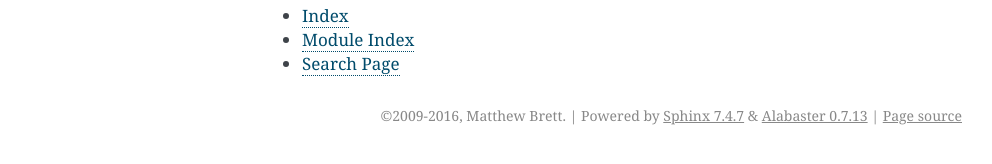
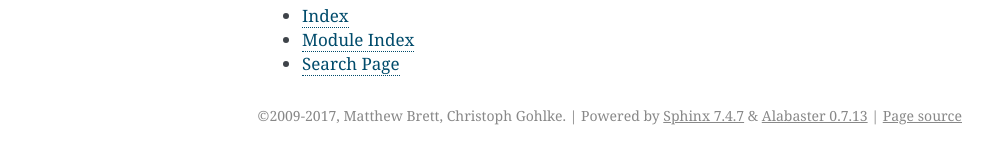
Before and after one commit to matthew-brett/transforms3d, a Sphinx documentation site: the page built from doc/index.rst, in a window 1280 px wide. Shown: the part 588-752 px from the top of the page, without its empty margins (148-1140 px from the left). Built offline with Sphinx 7.4.7, drawn with Linux system fonts in a browser that asks for light colours; pages that are not in the unit, such as notebooks, are missing from menus.

Commit message:
MAINT: release updates

```diff
--- a/doc/conf.py
+++ b/doc/conf.py
@@ -44,7 +44,7 @@ master_doc = 'index'
 
 # General information about the project.
 project = u'transforms3d'
-copyright = u'2009-2016, Matthew Brett'
+copyright = u'2009-2017, Matthew Brett, Christoph Gohlke'
 
 def check_import(mod_name):
     try:
```
Also changed, not shown: 2 other files.
